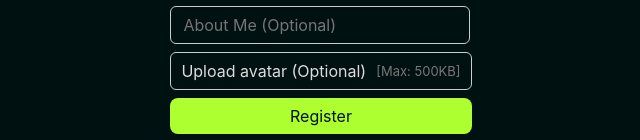
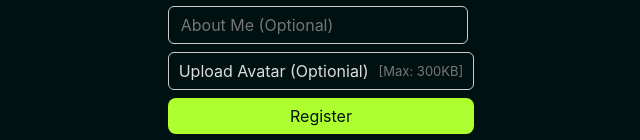
Before and after one commit to antierisalu/social-network, a Svelte app: page / in a window 1280 px wide. Both pictures are taken after a click on the button "Register Instead". Shown: the part 387-527 px from the top of the page, without its empty margins (319-959 px from the left). Built offline with nearby package versions, Linux system fonts and the light colour scheme; no server answers.

Commit message:
addimage

```diff
--- a/src/components/structure/mainwindow.svelte
+++ b/src/components/structure/mainwindow.svelte
@@ -30,9 +30,10 @@
         <textarea placeholder="New post here.."></textarea>
         <div class="postButtons">
             <Button type="secondary">Post</Button>
-            <Button type="secondary" inverse={true}>Add image</Button>
-        </div>
-    </div>
+            <!-- <Button type="secondary" inverse={true}>Add image</Button> -->
+            </div>
+            </div>
+        <ImagePreview fakeInputText='Add Image' fakeInputMaxAvatarSize='' />
 </main>
 
 <style>
--- a/src/shared/imagePreview.svelte
+++ b/src/shared/imagePreview.svelte
@@ -1,5 +1,8 @@
 <script>
     import { displayUserAuthError } from "../stores";
+
+    export let fakeInputText = 'Upload Avatar (Optionial)'
+    export let fakeInputMaxAvatarSize = '[Max: 300KB]'
 
     let input;
     let image;
@@ -40,8 +43,8 @@
 
 </script>
 
-<label class="fakeInput" for="avatar">Upload avatar (Optional)
-    <p class="maxAvatarSize">[Max: 500KB]</p>
+<label class="fakeInput" for="avatar">{fakeInputText}
+    <p class="maxAvatarSize">{fakeInputMaxAvatarSize}</p>
 </label>
 <input id="avatar"
     bind:this={input}
```
Also changed, not shown: 1 other file (tests, documents, lock files or other folders).
